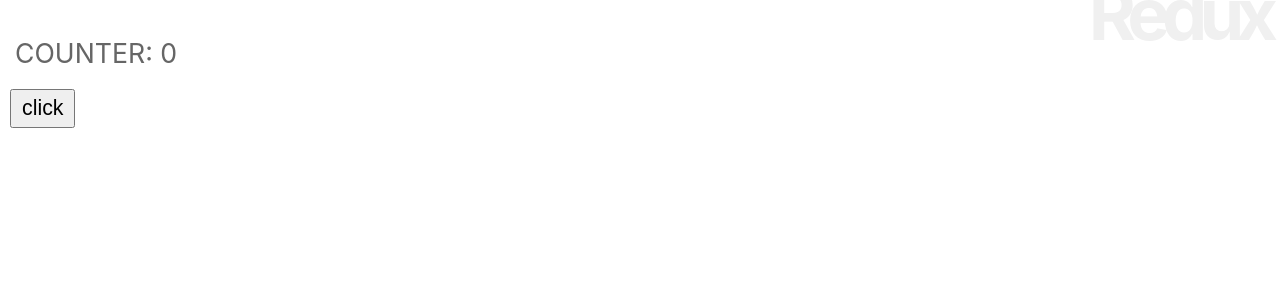
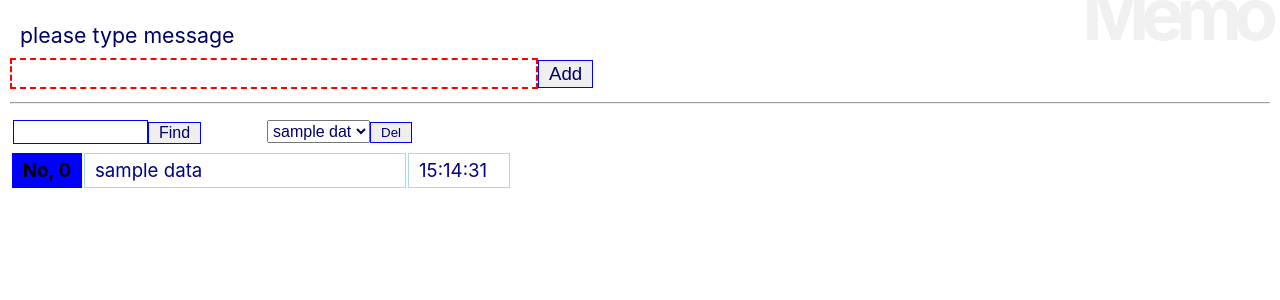
Before and after one commit to jackkitte/React_Next_Beginner, a React (Create React App) app: page / in a window 1280 px wide. Shown: the top 300 px of the page. Built offline with nearby package versions, Linux system fonts and the light colour scheme.

Commit message:
Reduxを使ったメモアプリの作成

```diff
--- a/src/App.js
+++ b/src/App.js
@@ -1,11 +1,15 @@
 import React, { Component } from 'react';
 import { connect } from 'react-redux';
 import './App.css';
+import Memo from './memo/Memo';
+import AddForm from './memo/AddForm';
+import FindForm from './memo/FindForm';
+import DelForm from './memo/DelForm';
 
-function mappingState(state) {
-  return state;
-}
 class App extends Component {
+  td = {
+    width: "250px"
+  }
 
   constructor(props) {
     super(props);
@@ -14,63 +18,17 @@
   render() {
     return (
       <div>
-        <h1>Redux</h1>
-        <Message />
-        <Button />
+        <h1>Memo</h1>
+        <AddForm />
+        <hr />
+        <table><tbody><tr>
+          <td style={this.td}><FindForm /></td>
+          <td style={this.td}><DelForm /></td>
+        </tr></tbody></table>
+        <Memo />
       </div>
     );
   }
 }
 
-App = connect()(App);
-
-class Message extends Component {
-
-  style = {
-    fontSize: "20pt",
-    padding: "20px 5px"
-  }
-
-  render() {
-    return (
-      <p style={this.style}>
-        {this.props.message}: {this.props.counter}
-      </p>
-    );
-  }
-}
-
-Message = connect(mappingState)(Message);
-
-class Button extends Component {
-
-  style = {
-    fontSize: "16pt",
-    padding: "5px 10px"
-  }
-
-  constructor(props) {
-    super(props);
-    this.doAction = this.doAction.bind(this);
-  }
-
-  doAction(e) {
-    if (e.shiftKey) {
-      this.props.dispatch({type: 'DECREMENT'});
-    } else {
-      this.props.dispatch({type: 'INCREMENT'});
-    }
-  }
-
-  render() {
-    return (
-      <button style={this.style} onClick={this.doAction}>
-        click
-      </button>
-    )
-  }
-}
-
-Button = connect()(Button);
-
-export default App;
+export default connect()(App);
--- a/src/index.js
+++ b/src/index.js
@@ -5,33 +5,10 @@
 import './index.css';
 import App from './App';
 import * as serviceWorker from './serviceWorker';
-
-let state_value = {
-  counter: 0,
-  message: "COUNTER"
-}
-
-function counter(state = state_value, action) {
-  switch (action.type) {
-    case 'INCREMENT':
-      return {
-        counter: state.counter + 1,
-        message: 'INCREMENT'
-      };
-    case 'DECREMENT':
-      return {
-        counter: state.counter - 1,
-        message: 'DECREMENT'
-      };
-    default:
-      return state;
-  }
-}
-
-let store = createStore(counter);
+import MemoStore from './memo/Store';
 
 ReactDOM.render(
-  <Provider store={store}>
+  <Provider store={MemoStore}>
     <App />
   </Provider>,
   document.getElementById('root')
--- /dev/null
+++ b/src/memo/AddForm.js
@@ -0,0 +1,60 @@
+import React, { Component } from 'react';
+import { connect } from 'react-redux';
+import { addMemo } from './Store';
+
+class AddForm extends Component {
+  input = {
+    fontSize: "16pt",
+    color: "#006",
+    padding: "1px",
+    margin: "5px 0px"
+  }
+  btn = {
+    fontSize: "14pt",
+    color: "#006",
+    padding: "2px 10px"
+  }
+  message = {
+    fontSize: "16pt",
+    color: "#006",
+    margin: "5px 10px"
+  }
+
+  constructor(props) {
+    super(props);
+    this.state = {
+      message: ''
+    }
+    this.doChange = this.doChange.bind(this);
+    this.doAction = this.doAction.bind(this);
+  }
+
+  doChange(e) {
+    this.setState({
+      message: e.target.value
+    });
+  }
+
+  doAction(e) {
+    e.preventDefault();
+    let action = addMemo(this.state.message);
+    this.props.dispatch(action);
+    this.setState({
+      message: ''
+    });
+  }
+
+  render() {
+    return (
+      <div>
+        <p style={this.message}>{this.props.message}</p>
+        <form onSubmit={this.doAction}>
+          <input type="text" size="40" onChange={this.doChange} style={this.input} value={this.state.message} required />
+          <input type="submit" style={this.btn} value="Add" />
+        </form>
+      </div>
+    )
+  }
+}
+
+export default connect((state) => state)(AddForm);
--- /dev/null
+++ b/src/memo/DelForm.js
@@ -0,0 +1,60 @@
+import React, { Component } from 'react';
+import { connect } from 'react-redux';
+import { deleteMemo } from './Store';
+
+class DelForm extends Component {
+  input = {
+    fontSize: "12pt",
+    color: "#006",
+    padding: "1px",
+    margin: "5px 0px"
+  }
+  btn = {
+    fontSize: "10pt",
+    color: "#006",
+    padding: "2px 10px"
+  }
+
+  constructor(props) {
+    super(props);
+    this.state = {
+      number: 0
+    };
+    this.doChange = this.doChange.bind(this);
+    this.doAction = this.doAction.bind(this);
+  }
+
+  doChange(e) {
+    this.setState({
+      number: e.target.value
+    });
+  }
+
+  doAction(e) {
+    e.preventDefault();
+    let action = deleteMemo(this.state.number);
+    this.props.dispatch(action);
+    this.setState({
+      number: 0
+    });
+  }
+
+  render() {
+    let n = 0;
+    let items = this.props.data.map((value) => (
+      <option key={n} value={n++}>{value.message.substring(0, 10)}</option>
+    ));
+    return (
+      <div>
+        <form onSubmit={this.doAction}>
+          <select onChange={this.doChange} defaultValue="-1" style={this.input}>
+            {items}
+          </select>
+          <input type="submit" style={this.btn} value="Del" />
+        </form>
+      </div>
+    );
+  }
+}
+
+export default connect((state) => state)(DelForm);
--- /dev/null
+++ b/src/memo/FindForm.js
@@ -0,0 +1,48 @@
+import React, { Component } from 'react';
+import { connect } from 'react-redux';
+import { findMemo } from './Store';
+
+class FindForm extends Component {
+  input = {
+    fontSize: "14pt",
+    color: "#006",
+    padding: "0px",
+  }
+  btn = {
+    fontSize: "12pt",
+    color: "#006",
+    padding: "1px 10px"
+  }
+
+  constructor(props) {
+    super(props);
+    this.state = {
+      find: ''
+    };
+    this.doChange = this.doChange.bind(this);
+    this.doAction = this.doAction.bind(this);
+  }
+
+  doChange(e) {
+    this.setState({
+      find: e.target.value
+    });
+  }
+
+  doAction(e) {
+    e.preventDefault();
+    let action = findMemo(this.state.find);
+    this.props.dispatch(action);
+  }
+
+  render() {
+    return (
+      <form onSubmit={this.doAction}>
+        <input type="text" size="10" onChange={this.doChange} style={this.input} value={this.state.message} />
+        <input type="submit" style={this.btn} value="Find" />
+      </form>
+    );
+  }
+}
+
+export default connect((state) => state)(FindForm);
--- /dev/null
+++ b/src/memo/Item.js
@@ -0,0 +1,42 @@
+import React, { Component } from 'react';
+import { connect } from 'react-redux';
+
+class Item extends Component {
+  th = {
+    fontSize: "14pt",
+    backgroundColor: "blue",
+    color: "white2",
+    padding: "5px 10px",
+    width: "50px"
+  }
+  td = {
+    fontSize: "14pt",
+    backgroundColor: "white",
+    color: "darkblue",
+    padding: "5px 10px",
+    border: "1px solid lightblue",
+    minWidth: "300px"
+  }
+  date = {
+    fontSize: "14pt",
+    backgroundColor: "white",
+    color: "darkblue",
+    padding: "5px 10px",
+    border: "1px solid lightblue",
+    width: "80px"
+  }
+
+  render() {
+    let d = this.props.value.created;
+    let f = d.getHours() + ':' + d.getMinutes() + ':' + d.getSeconds();
+
+    return (
+      <tr><th style={this.th}>No, {this.props.index}</th>
+        <td style={this.td}>{this.props.value.message}</td>
+        <td style={this.date}>{f}</td>
+      </tr>
+    )
+  }
+}
+
+export default connect()(Item);
--- /dev/null
+++ b/src/memo/Memo.js
@@ -0,0 +1,38 @@
+import React, { Component } from 'react';
+import { connect } from 'react-redux';
+
+import Item from './Item';
+
+class Memo extends Component {
+  render() {
+    let data;
+    let n = 0;
+    switch(this.props.mode) {
+      case 'default':
+        data = this.props.data.map((value) => (
+          <Item key={value.message} value={value} index={n++} />
+        ));
+        break;
+      case 'find':
+        data = this.props.fdata.map((value) => (
+          <Item key={value.message} value={value} index={n++} />
+        ));
+        break;
+      case 'delete':
+        data = this.props.data.map((value) => (
+          <Item key={value.message} value={value} index={n++} />
+        ));
+        break;
+      default:
+        data = this.props.data.map((value) => (
+          <Item key={value.message} value={value} index={n++} />
+        ));
+    }
+
+    return (
+      <table><tbody>{data}</tbody></table>
+    );
+  }
+}
+
+export default connect((state) => state)(Memo);
--- /dev/null
+++ b/src/memo/Store.js
@@ -0,0 +1,92 @@
+import { createStore } from 'redux';
+
+const initData = {
+  data: [{
+    message: 'sample data',
+    created: new Date()
+  }],
+  message: 'please type message',
+  mode: 'default',
+  fdata: []
+};
+
+export function memoReducer(state = initData, action) {
+  switch (action.type) {
+    case 'ADD':
+      return addReduce(state, action);
+    case 'DELETE':
+      return deleteReduce(state, action);
+    case 'FIND':
+      return findReduce(state, action);
+    default:
+      return state;
+  }
+}
+
+function addReduce(state, action) {
+  let data = {
+    message: action.message,
+    created: new Date()
+  };
+  let newdata = state.data.slice();
+  newdata.unshift(data);
+
+  return {
+    data: newdata,
+    message: 'Added',
+    mode: 'default',
+    fdata: []
+  };
+}
+
+function findReduce(state, action) {
+  let f = action.find;
+  let fdata = [];
+  state.data.forEach((value) => {
+    if (value.message.indexOf(f) >= 0) {
+      fdata.push(value);
+    }
+  });
+
+  return {
+    data: state.data,
+    message: 'find "' + f + '":',
+    mode: 'find',
+    fdata: fdata
+  };
+}
+
+function deleteReduce(state, action) {
+  let newdata = state.data.slice();
+  newdata.splice(action.index, 1);
+
+  return {
+    data: newdata,
+    message: 'delete "' + action.index + '":',
+    mode: 'delete',
+    fdata: []
+  }
+}
+
+export function addMemo(text) {
+  return {
+    type: 'ADD',
+    message: text
+  }
+}
+
+export function deleteMemo(num) {
+  return {
+    type: 'DELETE',
+    index: num
+  }
+}
+
+export function findMemo(text) {
+  return {
+    type: 'FIND',
+    find: text
+  }
+}
+
+export default createStore(memoReducer);
```
